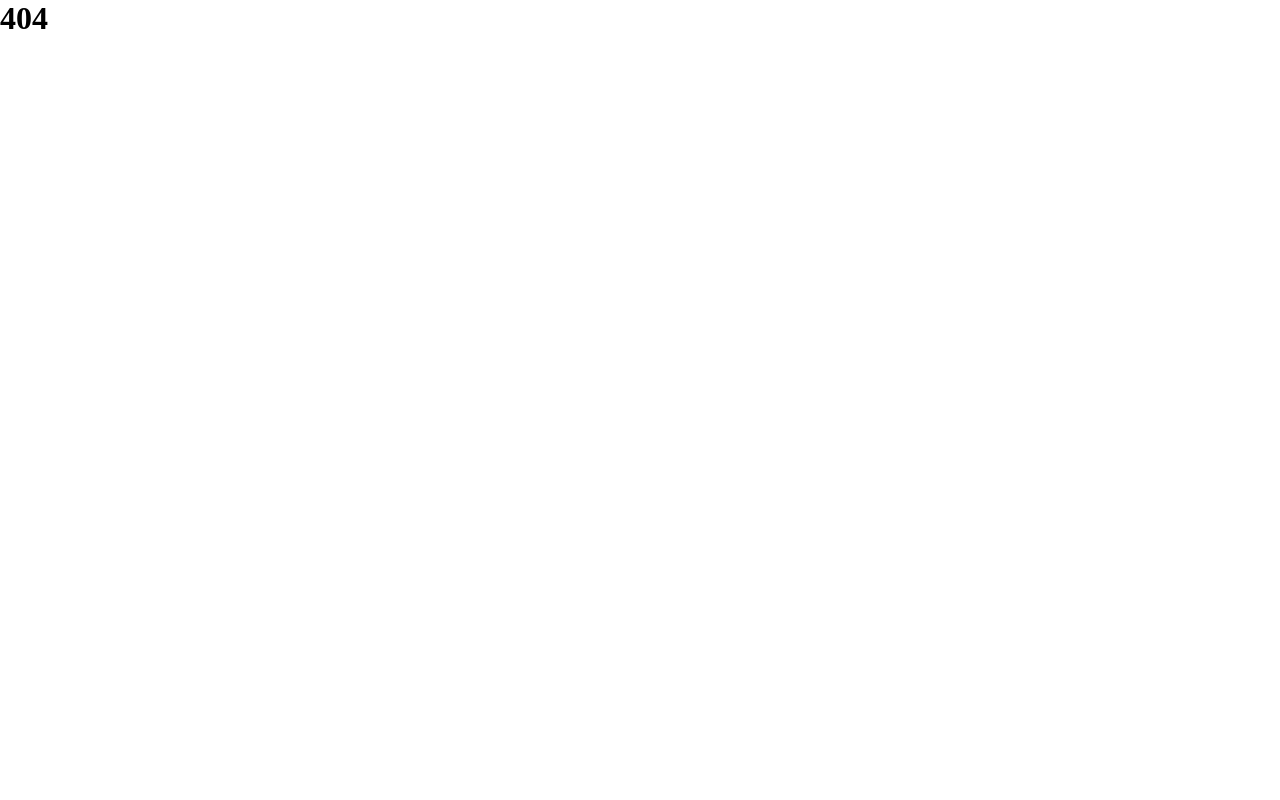
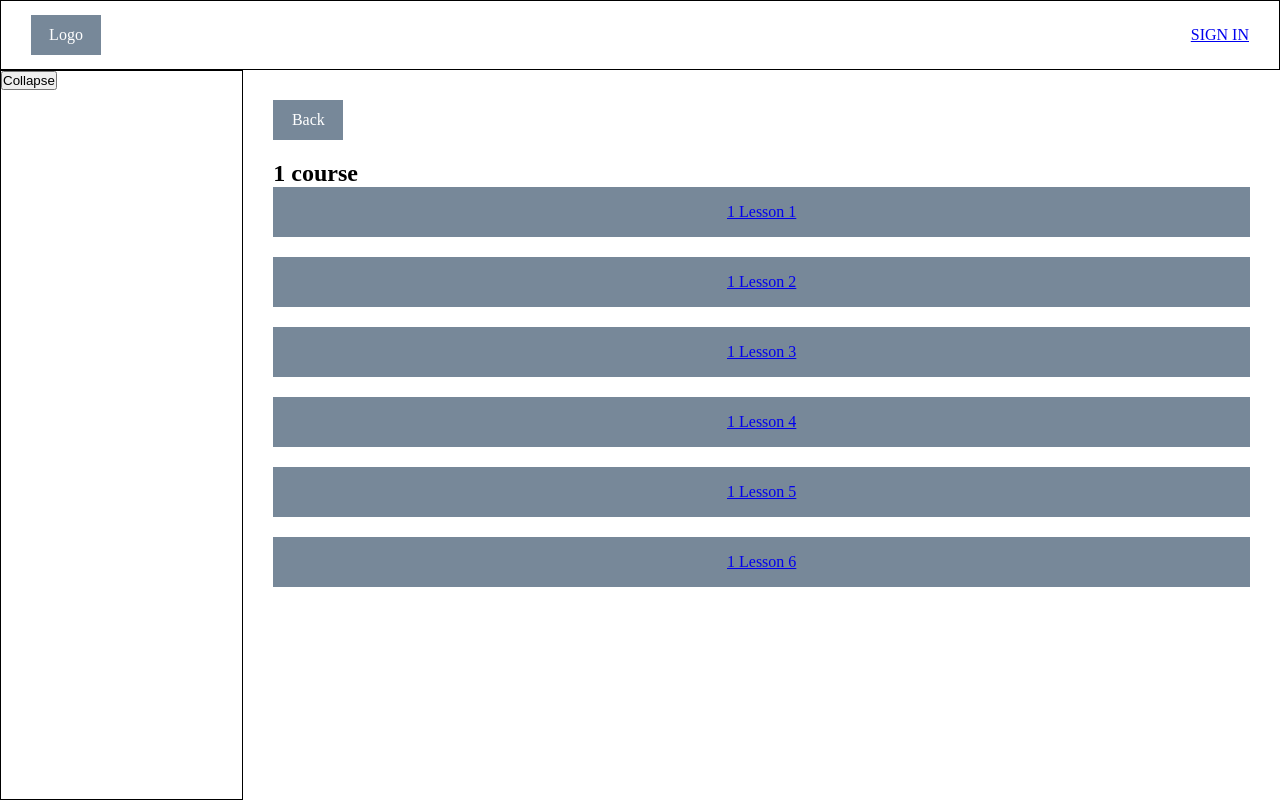
Before and after one commit to Serbin-Executive/Serbin-Executive.github.io, a React (Create React App) app: page /course/1 in a window 1280 px wide. Built offline with nearby package versions, Linux system fonts and the light colour scheme.

Commit message:
Added basic lesson navigation

```diff
--- a/src/components/Block/style.css
+++ b/src/components/Block/style.css
@@ -1,5 +1,6 @@
 .block {
     background-color: lightslategray;
+    color: white;
 }
 
 .block.mixed {
@@ -10,4 +11,5 @@
 
 .block.text {
     background-color: transparent;
+    color: black;
 }
--- /dev/null
+++ b/src/components/NavigationContainer/index.tsx
@@ -0,0 +1,26 @@
+import { ReactElement } from "react";
+import Block from "../Block";
+import { useNavigate } from "react-router-dom";
+
+export interface INavigationContainerProps {
+    title: string;
+}
+
+const NavigationContainer = ({
+    title,
+}: INavigationContainerProps): ReactElement => {
+    const navigate = useNavigate();
+
+    const goBack = () => {
+        navigate(-1);
+    }
+
+    return (
+        <div className="navigation-container">
+            <Block onClick={goBack} width="70px" height="40px">Back</Block>
+            <h2>{title}</h2>
+        </div>
+    );
+};
+
+export default NavigationContainer;
--- /dev/null
+++ b/src/data/courses.json
@@ -0,0 +1,18 @@
+[
+    {
+        "id": "Math",
+        "name": "Math"
+    },
+    {
+        "id": "Physics",
+        "name": "Physics"
+    },
+    {
+        "id": "Chemistry",
+        "name": "Chemistry"
+    },
+    {
+        "id": "Art",
+        "name": "Art"
+    }
+]
--- /dev/null
+++ b/src/data/lessons.json
@@ -0,0 +1,26 @@
+[
+    {
+        "id": "0",
+        "name": "Lesson 1"
+    },
+    {
+        "id": "1",
+        "name": "Lesson 2"
+    },
+    {
+        "id": "2",
+        "name": "Lesson 3"
+    },
+    {
+        "id": "3",
+        "name": "Lesson 4"
+    },
+    {
+        "id": "4",
+        "name": "Lesson 5"
+    },
+    {
+        "id": "5",
+        "name": "Lesson 6"
+    }
+]
--- a/src/pages/Course/index.tsx
+++ b/src/pages/Course/index.tsx
@@ -1,7 +1,33 @@
-import { ReactElement } from "react"
+import { ReactElement } from "react";
+import { Link, useParams } from "react-router-dom";
+import GeneralLayout from "../../layouts/General";
+import Lessons from "../../data/lessons.json";
+import Block from "../../components/Block";
+import { paths } from "../../router/routes";
+import "./style.css";
+import NavigationContainer from "../../components/NavigationContainer";
 
 const CoursePage = (): ReactElement => {
-    return <h1>Course page</h1>
-}
+    const { id: courseId } = useParams();
+
+    return (
+        <GeneralLayout>
+            <div className="course-container">
+                <NavigationContainer title={`${courseId} course`}/>
+                {Lessons.map((lesson) => (
+                    <Block height="50px" key={lesson.id}>
+                        <Link
+                            to={`${paths.LESSON.basePath}/${
+                                courseId + lesson.name
+                            }`}
+                        >
+                            {`${courseId} ${lesson.name}`}
+                        </Link>
+                    </Block>
+                ))}
+            </div>
+        </GeneralLayout>
+    );
+};
 
 export default CoursePage;
--- /dev/null
+++ b/src/pages/Course/style.css
@@ -0,0 +1,9 @@
+.course-container {
+    padding: 30px;
+    height: 100%;
+    overflow: auto;
+}
+
+.course-container .block {
+    margin-bottom: 20px;
+}
--- a/src/pages/Home/index.tsx
+++ b/src/pages/Home/index.tsx
@@ -1,12 +1,25 @@
 import { ReactElement } from "react";
 import { ProtectedRoute } from "../../components/ProtectedRoute";
+import { Link } from "react-router-dom";
+import { paths } from "../../router/routes";
 import GeneralLayout from "../../layouts/General";
+import Courses from "../../data/courses.json";
+import Block from "../../components/Block";
+import "./style.css";
 
 const HomePage = (): ReactElement => {
     return (
         <ProtectedRoute>
             <GeneralLayout>
-                <h1>Home page</h1>
+                <div className="courses-container">
+                    {Courses.map((course) => (
+                        <Block width="350px" height="280px" key={course.id}>
+                            <Link to={`${paths.COURSE.basePath}/${course.id}`}>
+                                {course.name}
+                            </Link>
+                        </Block>
+                    ))}
+                </div>
             </GeneralLayout>
         </ProtectedRoute>
     );
--- /dev/null
+++ b/src/pages/Home/style.css
@@ -0,0 +1,8 @@
+.courses-container {
+    padding: 30px;
+    display: flex;
+    gap: 20px;
+    flex-wrap: wrap;
+    height: 100%;
+    overflow: auto;
+}
--- a/src/pages/Lesson/index.tsx
+++ b/src/pages/Lesson/index.tsx
@@ -1,7 +1,24 @@
-import { ReactElement } from "react"
+import { ReactElement } from "react";
+import { useParams } from "react-router-dom";
+import GeneralLayout from "../../layouts/General";
+import NavigationContainer from "../../components/NavigationContainer";
+import Block from "../../components/Block";
+import "./style.css";
 
 const LessonPage = (): ReactElement => {
-    return <h1>Lesson page</h1>
-}
+    const { id: lessonId } = useParams();
+    return (
+        <GeneralLayout>
+            <div className="lesson-container">
+                <NavigationContainer title={lessonId!} />
+                <div className="lesson-content">
+                    <Block width="500px" height="300px">
+                        Video
+                    </Block>
+                </div>
+            </div>
+        </GeneralLayout>
+    );
+};
 
 export default LessonPage;
--- /dev/null
+++ b/src/pages/Lesson/style.css
@@ -0,0 +1,5 @@
+.lesson-container {
+    padding: 30px;
+    height: 100%;
+    overflow: auto;
+}
--- a/src/router/routes.tsx
+++ b/src/router/routes.tsx
@@ -36,12 +36,14 @@ export const paths = {
     },
     COURSE: {
         id: "Course",
-        path: "/course",
+        path: "/course/:id",
+        basePath: "/course",
         label: "Course",
     },
     LESSON: {
         id: "Lesson",
-        path: "/lesson",
+        path: "/lesson/:id",
+        basePath: "/lesson",
         label: "Courses",
     },
     NOT_FOUND: {
```
